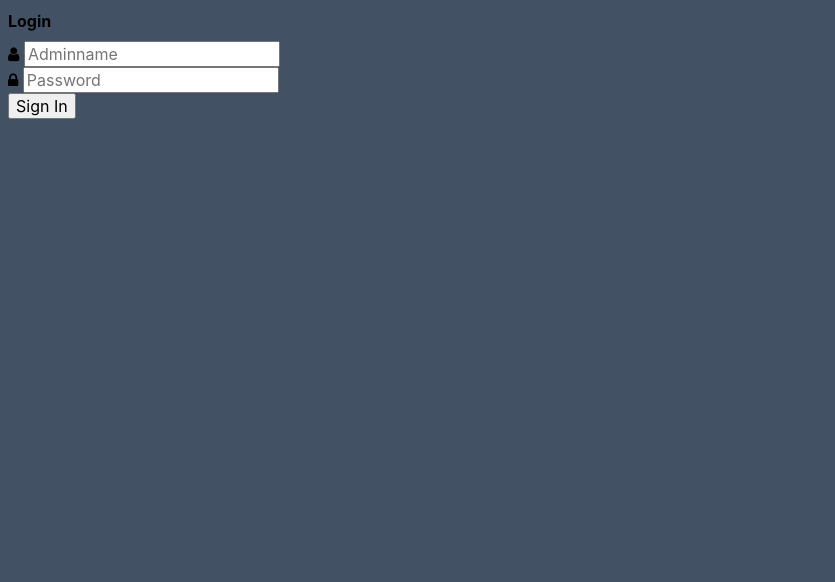
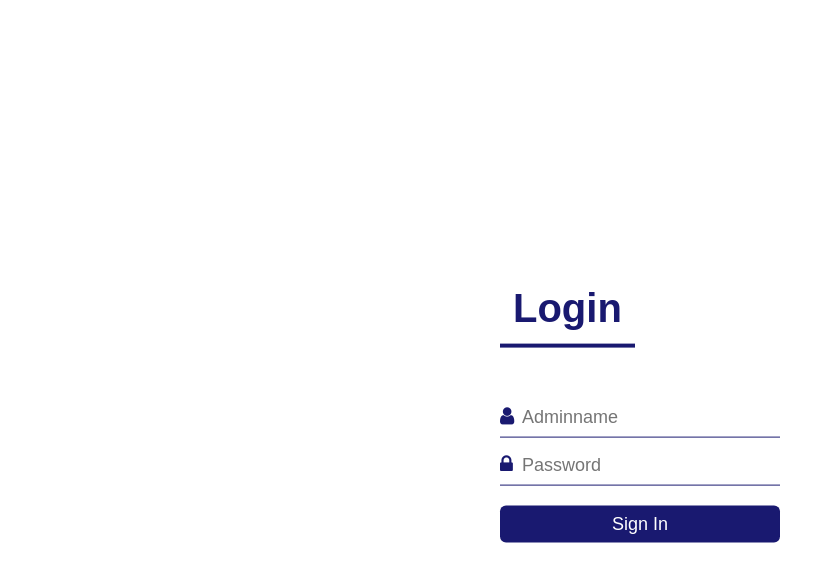
Before and after one commit to Nogueira7/login_no_injection, a PHP site: page / in a window 1280 px wide. Shown: the top 582 px of the page, without its empty margins (0-835 px from the left). Run offline with PHP 8.4, Linux system fonts and the light colour scheme.

Commit message:
Update login.css

```diff
--- a/login.css
+++ b/login.css
@@ -1,129 +1,59 @@
-* {
-    box-sizing: border-box;
-    font-family: -apple-system, BlinkMacSystemFont, "segoe ui", roboto, oxygen, ubuntu, cantarell, "fira sans", "droid sans", "helvetica neue", Arial, sans-serif;
-    font-size: 16px;
-    -webkit-font-smoothing: antialiased;
-    -moz-osx-font-smoothing: grayscale;
-}
 body {
-    background-color: #435165;
-}
-.login {
-    width: 400px;
-    background-color: #ffffff;
-    box-shadow: 0 0 9px 0 rgba(0, 0, 0, 0.3);
-    margin: 100px auto;
-}
-.login h1 {
-    text-align: center;
-    color: #5b6574;
-    font-size: 24px;
-    padding: 20px 0 20px 0;
-    border-bottom: 1px solid #dee0e4;
-}
-.login form {
-    display: flex;
-    flex-wrap: wrap;
-    justify-content: center;
-    padding-top: 20px;
-}
-.login form label {
-    display: flex;
-    justify-content: center;
-    align-items: center;
-    width: 50px;
-    height: 50px;
-    background-color: #3274d6;
-    color: #ffffff;
-}
-.login form input[type="password"], .login form input[type="text"] {
-    width: 310px;
-    height: 50px;
-    border: 1px solid #dee0e4;
-    margin-bottom: 20px;
-    padding: 0 15px;
-}
-.login form input[type="submit"] {
-    width: 100%;
-    padding: 15px;
-    margin-top: 20px;
-    background-color: #3274d6;
-    border: 0;
-    cursor: pointer;
-    font-weight: bold;
-    color: #ffffff;
-    transition: background-color 0.2s;
-}
-.login form input[type="submit"]:hover {
-    background-color: #2868c7;
-    transition: background-color 0.2s;
+    margin: 0;
+    padding: 0;
+    font-family: sans-serif;
+    background-size: cover;
 }
 
-.navtop {
-    background-color: #2f3947;
-    height: 60px;
+.login-box {
+    width: 280px;
+    position: absolute;
+    top: 50%;
+    left: 50%;
+    transform: translate(-50%, -50%);
+    color: #191970;
+}
+
+.login-box h1 {
+    float: left;
+    font-size: 40px;
+    border-bottom: 4px solid #191970;
+    margin-bottom: 50px;
+    padding: 13px;
+}
+
+.textbox {
     width: 100%;
-    border: 0;
+    overflow: hidden;
+    font-size: 20px;
+    padding: 8px 0;
+    margin: 8px 0;
+    border-bottom: 1px solid #191970;
 }
-.navtop div {
-    display: flex;
-    margin: 0 auto;
-    width: 1000px;
-    height: 100%;
+
+.fa {
+    width: 10px;
+    float: left;
+    text-align: center;
 }
-.navtop div h1, .navtop div a {
-    display: inline-flex;
-    align-items: center;
+
+.textbox input {
+    border: none;
+    outline: none;
+    background: none;
+    font-size: 18px;
+    float: left;
+    margin: 0 10px;
 }
-.navtop div h1 {
-    flex: 1;
-    font-size: 24px;
-    padding: 0;
-    margin: 0;
-    color: #eaebed;
-    font-weight: normal;
+
+.button {
+    width: 100%;
+    padding: 8px;
+    color: #ffffff;
+    background: none #191970;
+    border: none;
+    border-radius: 6px;
+    font-size: 18px;
+    cursor: pointer;
+    margin: 12px 0;
 }
-.navtop div a {
-    padding: 0 20px;
-    text-decoration: none;
-    color: #c1c4c8;
-    font-weight: bold;
-}
-.navtop div a i {
-    padding: 2px 8px 0 0;
-}
-.navtop div a:hover {
-    color: #eaebed;
-}
-body.loggedin {
-    background-color: #f3f4f7;
-}
-.content {
-    width: 1000px;
-    margin: 0 auto;
-}
-.content h2 {
-    margin: 0;
-    padding: 25px 0;
-    font-size: 22px;
-    border-bottom: 1px solid #e0e0e3;
-    color: #4a536e;
-}
-.content > p, .content > div {
-    box-shadow: 0 0 5px 0 rgba(0, 0, 0, 0.1);
-    margin: 25px 0;
-    padding: 25px;
-    background-color: #fff;
-}
-.content > p table td, .content > div table td {
-    padding: 5px;
-}
-.content > p table td:first-child, .content > div table td:first-child {
-    font-weight: bold;
-    color: #4a536e;
-    padding-right: 15px;
-}
-.content > div p {
-    padding: 5px;
-    margin: 0 0 10px 0;
-}
```
